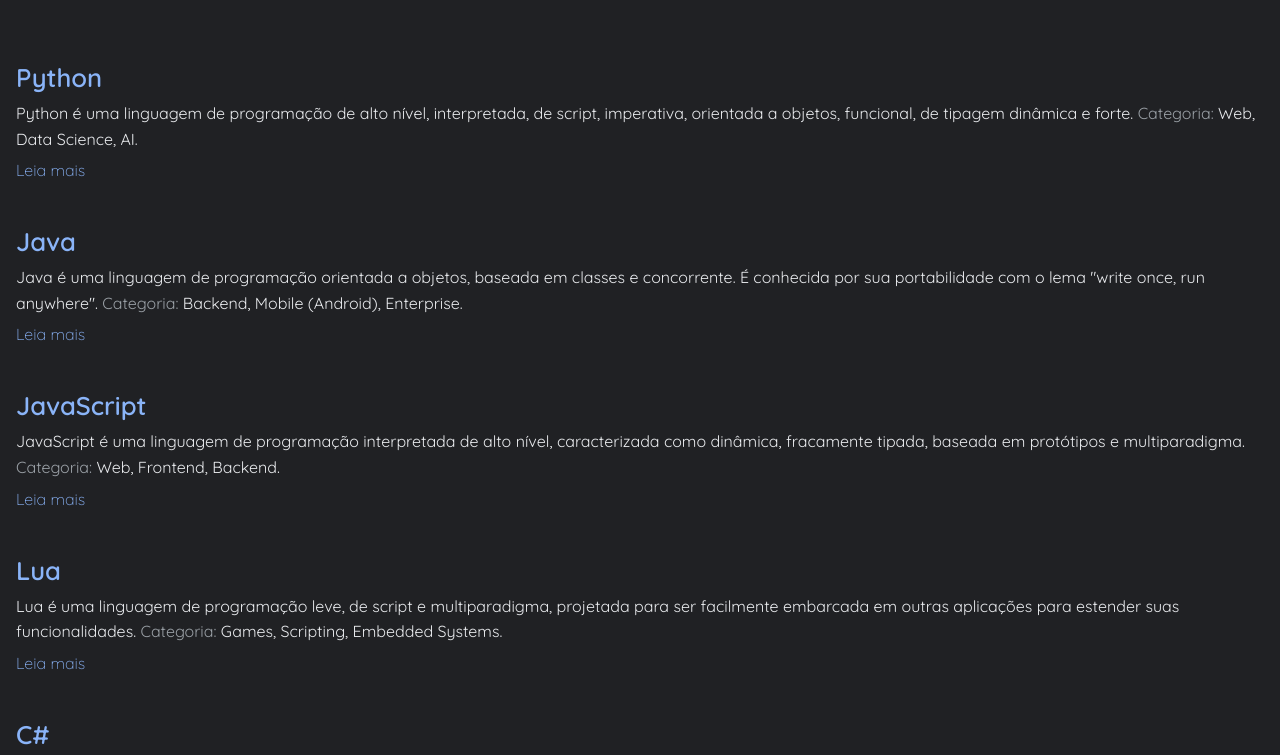
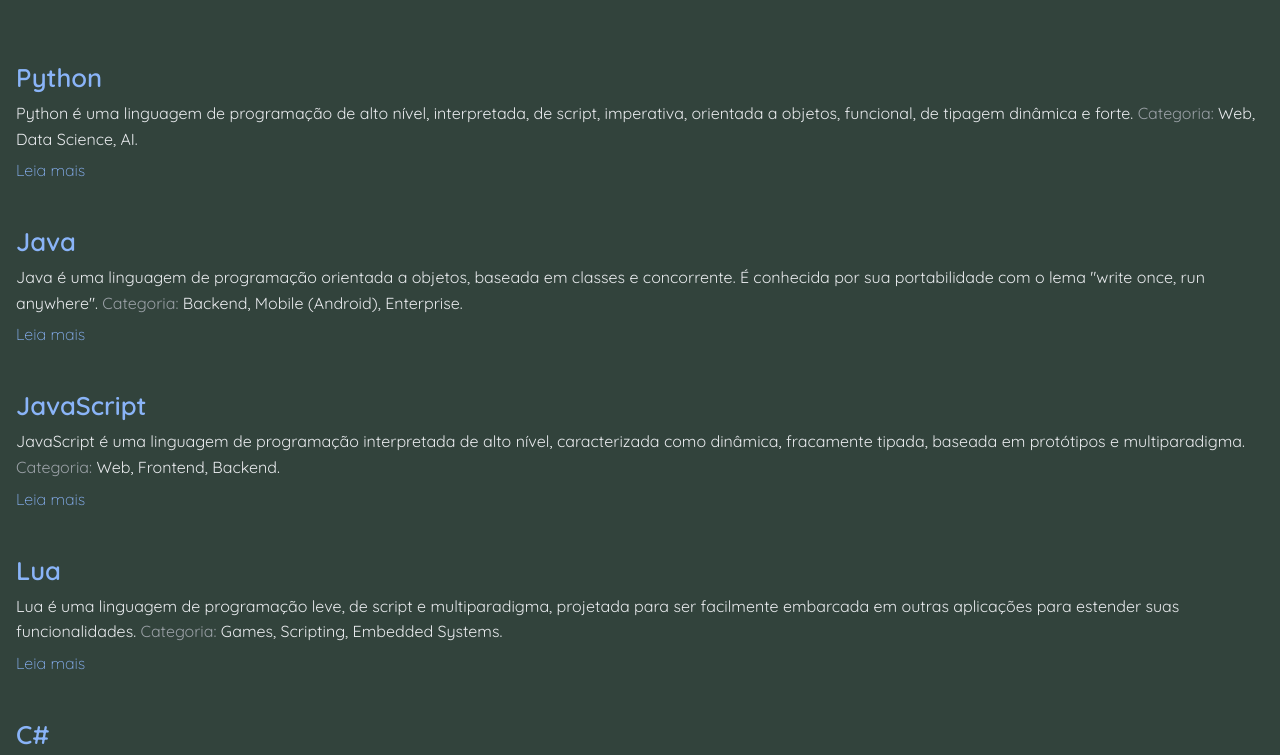
Before and after one commit to Rayloxy/site-buscaLinguagens, a plain HTML site: page index.html in a window 1280 px wide. Shown: the part 90-845 px from the top of the page. Drawn offline with Linux system fonts and the light colour scheme.

Commit message:
Add files via upload

```diff
--- a/style.css
+++ b/style.css
@@ -8,7 +8,7 @@
     --primary-color: #8ab4f8; /* Cor primária (azul claro) */
     --secondary-color: #e8eaed; /* Cor secundária (cinza claro) */
     --tertiary-color: #9aa0a6; /* Cor terciária (cinza médio) */
-    --bg-color: #202124; /* Cor de fundo (cinza escuro) */
+    --bg-color: #32433c; /* Cor de fundo (cinza escuro) */
 }
 
 body {
```
